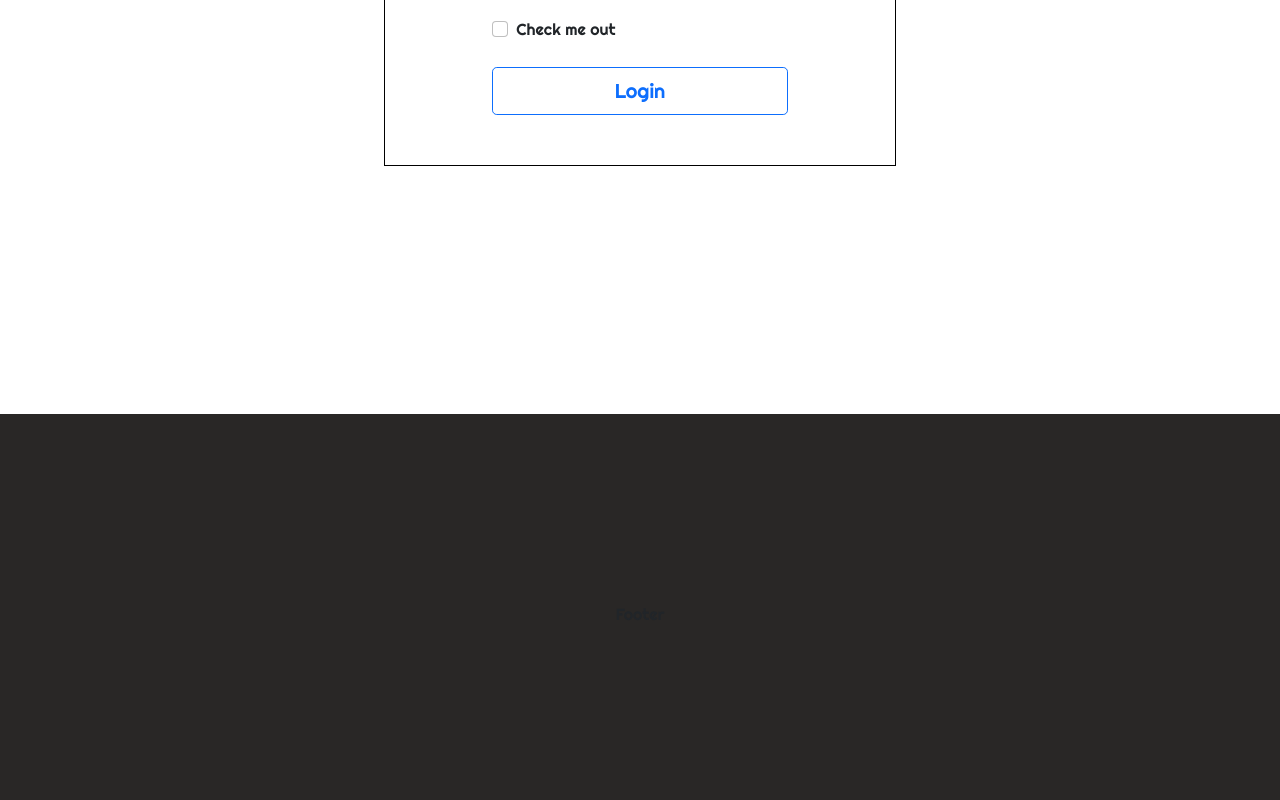
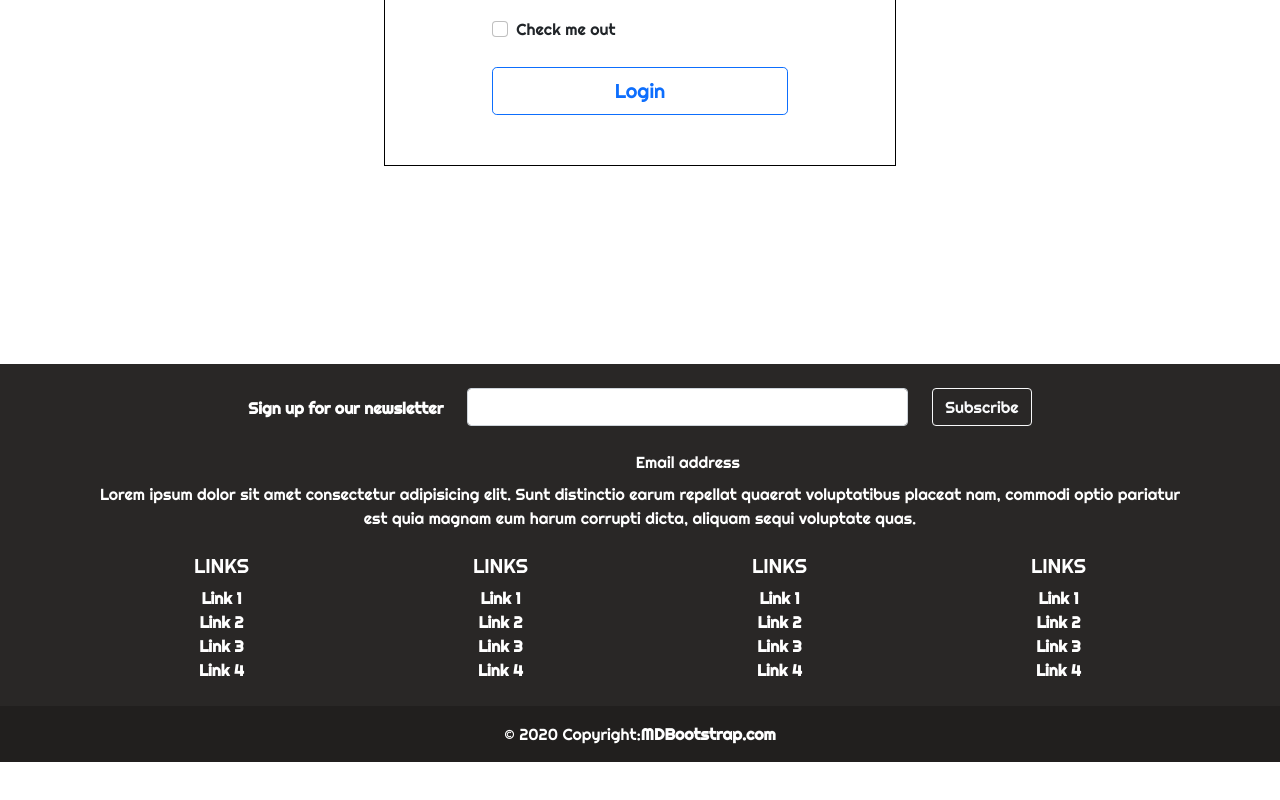
Before and after one commit to C4-TEAM404/MERAKI_Academy_Project_6, a React (Create React App) app in the folder frontend/: page /login in a window 1280 px wide. Shown: the part 532-1332 px from the top of the page. After the commit the page ends 1294 px from the top, so only its background shows below. Built offline with nearby package versions, Linux system fonts and the light colour scheme.

Commit message:
add footer

```diff
--- a/frontend/package.json
+++ b/frontend/package.json
@@ -8,6 +8,7 @@
     "@testing-library/user-event": "^13.5.0",
     "axios": "^0.26.0",
     "bootstrap": "^5.1.3",
+    "mdb-react-ui-kit": "^2.4.0",
     "react": "^17.0.2",
     "react-bootstrap": "^2.2.0",
     "react-dom": "^17.0.2",
--- a/frontend/src/App.css
+++ b/frontend/src/App.css
@@ -1,13 +1,13 @@
 * {
   padding: 0;
   margin: 0;
-  box-sizing: border-box;
+  /* box-sizing: border-box; */
   font-family: "Righteous", cursive;
 }
 
 body {
   background-color: white;
-  min-height: 100vh;
+  /* min-height: 100vh; */
 }
 
 input::-webkit-outer-spin-button,
@@ -20,7 +20,8 @@ input::-webkit-inner-spin-button {
   /* scroll-snap-type: y mandatory;
   scroll-behavior: smooth;
   overflow-y: scroll; */
-  height: 100vh;
+  /* height: 100vh; */
+  /* height: 100%; */
   padding: 0;
   margin: 0;
 }
--- a/frontend/src/Component/Footer/Footer.css
+++ b/frontend/src/Component/Footer/Footer.css
@@ -1,10 +1,3 @@
 .FooterMainDiv {
   background-color: #292726;
-  display: flex;
-  justify-content: center;
-  align-items: center;
-  width: 100%;
-  height: 400px;
-  margin-top: 50px;
-  scroll-snap-align: start;
 }
--- a/frontend/src/Component/Footer/Footer.js
+++ b/frontend/src/Component/Footer/Footer.js
@@ -2,13 +2,190 @@
 import React, { useState, useEffect } from "react";
 import { useNavigate } from "react-router-dom";
 import axios from "axios";
+import {
+  MDBFooter,
+  MDBContainer,
+  MDBIcon,
+  MDBInput,
+  MDBCol,
+  MDBRow,
+  MDBBtn,
+} from "mdb-react-ui-kit";
 
 //CSS File
 import "./Footer.css";
 
+const Footer = () => {
+  return (
+    <div className="FooterMainDiv">
+      <MDBFooter
+        className="text-center"
+        color="white"
+        bgColor="#292726"
+        style={({ width: "100%" }, { height: "100%" })}
+      >
+        <MDBContainer className="p-4">
+          <section className="">
+            <form action="">
+              <div className="row d-flex justify-content-center">
+                <div className="col-auto">
+                  <p className="pt-2">
+                    <strong>Sign up for our newsletter</strong>
+                  </p>
+                </div>
 
-const Footer = () => {
-  return <div className="FooterMainDiv">Footer</div>;
+                <MDBCol md="5" start="12">
+                  <MDBInput
+                    contrast
+                    type="email"
+                    label="Email address"
+                    className="mb-4"
+                  />
+                </MDBCol>
+
+                <div className="col-auto">
+                  <MDBBtn outline color="light" type="submit" className="mb-4">
+                    Subscribe
+                  </MDBBtn>
+                </div>
+              </div>
+            </form>
+          </section>
+
+          <section className="mb-4">
+            <p>
+              Lorem ipsum dolor sit amet consectetur adipisicing elit. Sunt
+              distinctio earum repellat quaerat voluptatibus placeat nam,
+              commodi optio pariatur est quia magnam eum harum corrupti dicta,
+              aliquam sequi voluptate quas.
+            </p>
+          </section>
+
+          <section className="">
+            <MDBRow>
+              <MDBCol lg="3" md="6" className="mb-4 mb-md-0">
+                <h5 className="text-uppercase">Links</h5>
+
+                <ul className="list-unstyled mb-0">
+                  <li>
+                    <a href="#!" className="text-white">
+                      Link 1
+                    </a>
+                  </li>
+                  <li>
+                    <a href="#!" className="text-white">
+                      Link 2
+                    </a>
+                  </li>
+                  <li>
+                    <a href="#!" className="text-white">
+                      Link 3
+                    </a>
+                  </li>
+                  <li>
+                    <a href="#!" className="text-white">
+                      Link 4
+                    </a>
+                  </li>
+                </ul>
+              </MDBCol>
+
+              <MDBCol lg="3" md="6" className="mb-4 mb-md-0">
+                <h5 className="text-uppercase">Links</h5>
+
+                <ul className="list-unstyled mb-0">
+                  <li>
+                    <a href="#!" className="text-white">
+                      Link 1
+                    </a>
+                  </li>
+                  <li>
+                    <a href="#!" className="text-white">
+                      Link 2
+                    </a>
+                  </li>
+                  <li>
+                    <a href="#!" className="text-white">
+                      Link 3
+                    </a>
+                  </li>
+                  <li>
+                    <a href="#!" className="text-white">
+                      Link 4
+                    </a>
+                  </li>
+                </ul>
+              </MDBCol>
+
+              <MDBCol lg="3" md="6" className="mb-4 mb-md-0">
+                <h5 className="text-uppercase">Links</h5>
+
+                <ul className="list-unstyled mb-0">
+                  <li>
+                    <a href="#!" className="text-white">
+                      Link 1
+                    </a>
+                  </li>
+                  <li>
+                    <a href="#!" className="text-white">
+                      Link 2
+                    </a>
+                  </li>
+                  <li>
+                    <a href="#!" className="text-white">
+                      Link 3
+                    </a>
+                  </li>
+                  <li>
+                    <a href="#!" className="text-white">
+                      Link 4
+                    </a>
+                  </li>
+                </ul>
+              </MDBCol>
+
+              <MDBCol lg="3" md="6" className="mb-4 mb-md-0">
+                <h5 className="text-uppercase">Links</h5>
+
+                <ul className="list-unstyled mb-0">
+                  <li>
+                    <a href="#!" className="text-white">
+                      Link 1
+                    </a>
+                  </li>
+                  <li>
+                    <a href="#!" className="text-white">
+                      Link 2
+                    </a>
+                  </li>
+                  <li>
+                    <a href="#!" className="text-white">
+                      Link 3
+                    </a>
+                  </li>
+                  <li>
+                    <a href="#!" className="text-white">
+                      Link 4
+                    </a>
+                  </li>
+                </ul>
+              </MDBCol>
+            </MDBRow>
+          </section>
+        </MDBContainer>
+
+        <div
+          className="text-center p-3"
+          style={{ backgroundColor: "rgba(0, 0, 0, 0.2)" }}
+        >
+          © 2020 Copyright:
+          <a className="text-white" href="https://mdbootstrap.com/">
+            MDBootstrap.com
+          </a>
+        </div>
+      </MDBFooter>
+    </div>
+  );
 };
 
 export default Footer;
--- a/frontend/src/Component/Home/Home.css
+++ b/frontend/src/Component/Home/Home.css
@@ -6,7 +6,6 @@
 
 .Part1 {
   min-height: 100vh;
-  height: 100%;
   scroll-snap-align: start;
   background-image: url("https://i.ibb.co/tLgmSyt/cover.jpg");
   background-position: center center;
@@ -109,9 +108,7 @@ h1 {
   justify-content: center;
 }
 .card-group {
-  display: flex;
-  flex-direction: row;
-  gap: 40px;
+  gap: 20px;
   margin-top: 50px;
   width: 80%;
 }
@@ -142,13 +139,29 @@ h1 {
   margin: auto;
   flex-direction: row;
   justify-content: center;
-  border-bottom: 1px solid #ec5c5c;
+  border-bottom: 2px solid #ec5c5c;
+  margin-top: 20px;
 }
 .Part3 {
   min-height: 100vh;
-  background-color: yellow;
-  scroll-snap-align: start;
+  background-color: blue;
 }
+.page3MainDiv {
+  height: 100%;
+  background-color: rgb(238, 152, 152);
+  display: flex;
+  flex-direction: row;
+  justify-content: space-between;
+  align-items: center;
+  padding: 20px;
+}
+
+.btabt {
+  background-color: green;
+  height: 100%;
+  width: 100%;
+}
+
 .Part4 {
   min-height: 100vh;
   background-color: pink;
```
Also changed, not shown: 1 other file (tests, documents, lock files or other folders).
